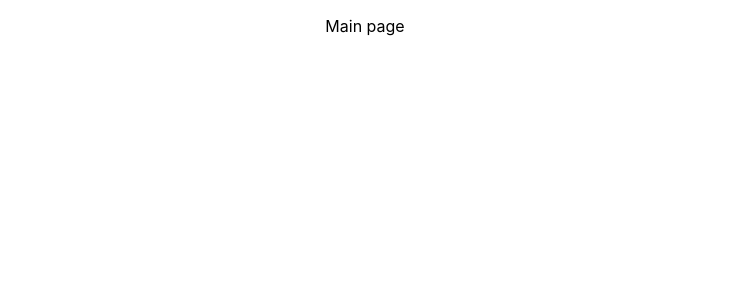
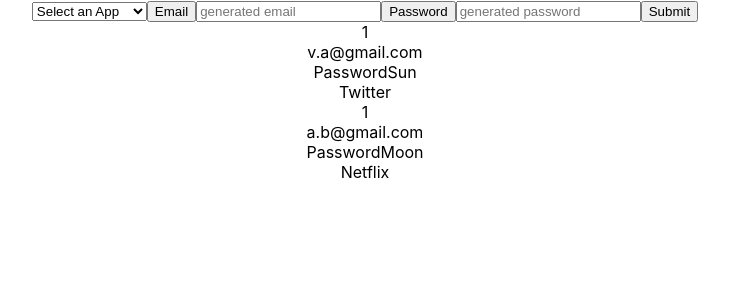
Before and after one commit to loganon-build-week/Frontend, a React (Create React App) app in the folder frontend/: page / in a window 1280 px wide. Shown: the top 300 px of the page, without its empty margins (275-1004 px from the left). Built offline with nearby package versions, Linux system fonts and the light colour scheme.

Commit message:
Uploading

```diff
--- a/frontend/src/App.js
+++ b/frontend/src/App.js
@@ -1,10 +1,23 @@
-import React from 'react';
+import React, { useState } from 'react';
 import './App.css';
+import MainForm from './components/MainForm.js';
+import AppCard from './components/AppCard'
+
 
 function App() {
+  const [users, setUsers] = useState([
+    {id: 1, email: "v.a@gmail.com", password: "PasswordSun", application: "Twitter"},
+    {id: 1, email: "a.b@gmail.com", password: "PasswordMoon", application: "Netflix"}
+  ]);
+
+  const addPerson = person => {
+    setUsers([...users, person])
+  };
+
   return (
     <div className="App">
-      <p>Main page</p>
+      <MainForm submitUser={addPerson} />
+      {users.map(person => <AppCard person={person} />)}
     </div>
   );
 }
--- /dev/null
+++ b/frontend/src/components/AppCard.js
@@ -0,0 +1,18 @@
+import React from 'react';
+
+
+const AppCard = (props) => {
+    const { person } = props;
+    console.log(person);
+    return (
+        <div>
+            <div>{person.id}</div>
+            <div>{person.email}</div>
+            <div>{person.password}</div>
+            <div>{person.application}</div>
+            {/* <Link to={`/edit/${person.id}`}>Edit</Link> */}
+        </div>
+    );
+};
+
+export default AppCard;
--- /dev/null
+++ b/frontend/src/components/MainForm.js
@@ -0,0 +1,84 @@
+import React, { useState } from "react"
+
+const MainForm = (props) => {
+  const { submitUser } = props
+  const [person, setPerson] = useState({id: Date.now(), email: "", password: "", application: "" });
+
+  const changeHandler = (event) => {
+    setPerson({...person, [event.target.name]: event.target.value})
+    // console.log(person.application);
+  }
+
+  const handleSubmit = (event) => {
+    event.preventDefault();
+    // console.log("within handleSubmit", person);
+    submitUser(person);
+    setPerson({id: null, email: "", password: "", application: ""})
+    // console.log(person);
+  };
+  console.log(person);
+
+  return (
+    <form onSubmit={handleSubmit} >
+
+      <select required name="application" onChange={changeHandler}>
+        <option value="" hidden>Select an App</option>
+        <option value="Twitter">Twitter </option>
+        <option value="Slack">Slack</option>
+        <option value="Netflix">Netflix</option>
+        <option value="Lambda School">Lambda School</option>
+        <option value={false} >Other</option>
+      </select>
+
+      <button type="button">Email</button>
+      <input
+        placeholder="generated email"
+        type="email"
+        value={person.email}
+        name="email"
+        onChange={changeHandler}
+      />
+
+      <button type="button">Password</button>
+      <input
+        placeholder="generated password"
+        value={person.password}
+        name="password"
+        onChange={changeHandler}
+      />
+
+      <button type="submit">Submit</button>
+
+    </form>
+  )
+
+
+
+}
+
+export default MainForm;
+
+
+
+
+// export default function Login() {
+
+
+//     useEffect(() => {
+
+//     axios.get('https://rickandmortyapi.com/api/character/')
+//     .then(response => {
+//       console.log('Success', response)
+//       setData(response.data.results);
+//     })
+//     .catch(error => {
+//       console.log('Something went wrong:', error);
+//     })
+
+
+//   }, [])
+
+//   return (
+//     <div>Login</div>
+//   )
+// }
```
Also changed, not shown: frontend/src/components/Login.js (deleted, +0 -23 lines).
